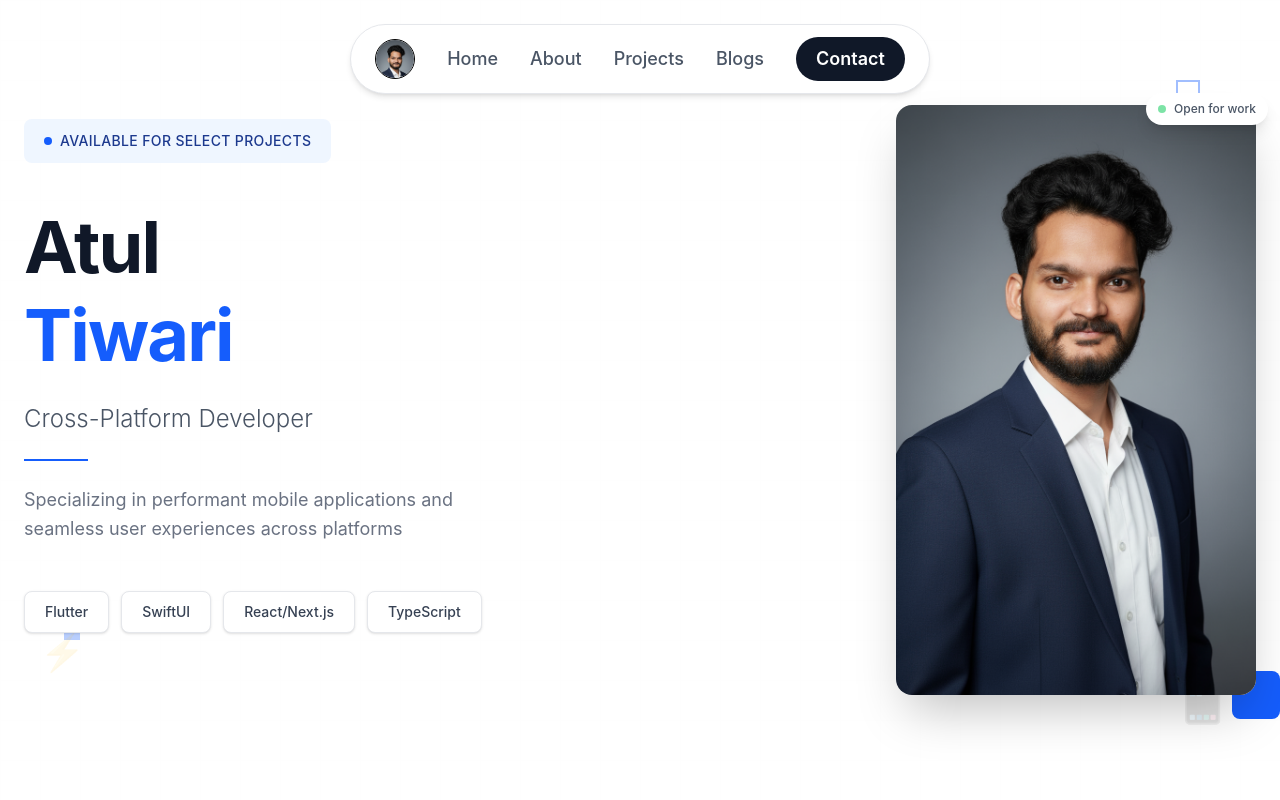
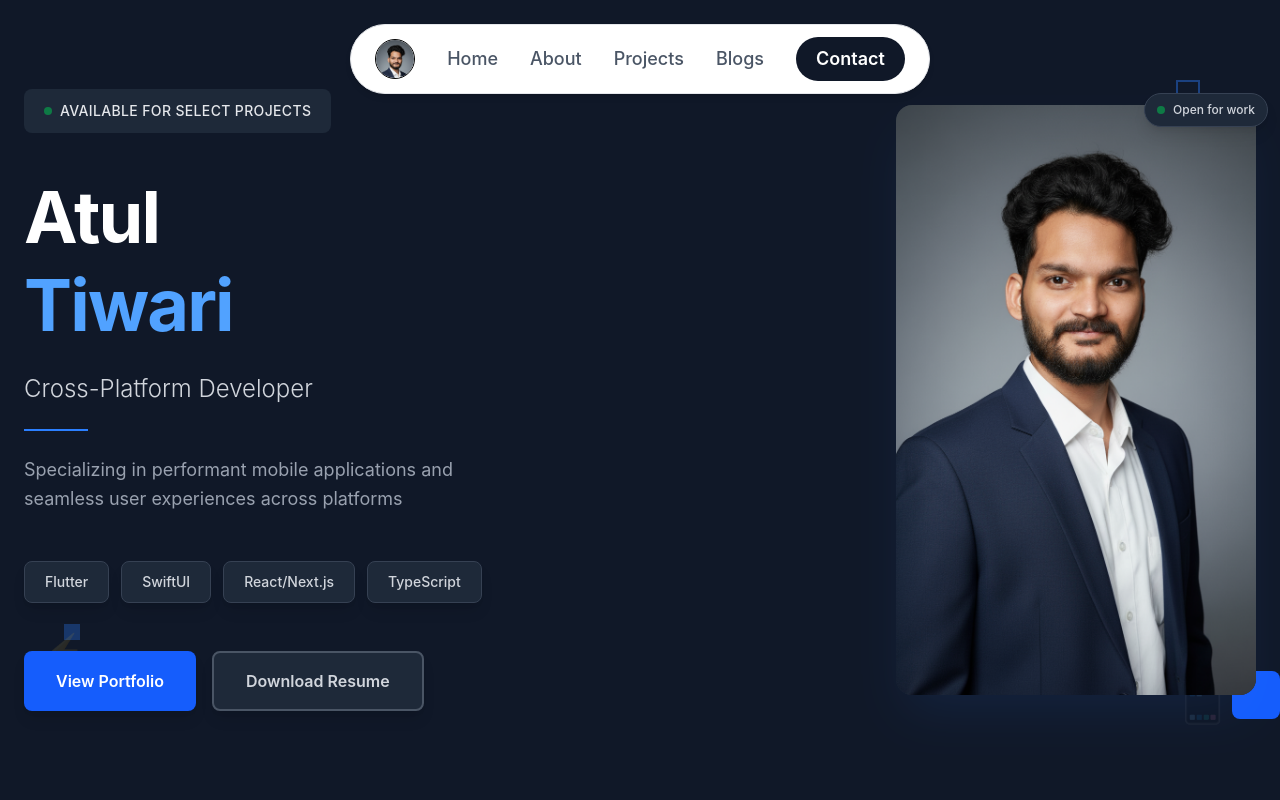
Before and after one commit to kajumac07/my-portfolio, a Next.js app: page / in a window 1280 px wide. Shown: the top 800 px of the page. Built offline with nearby package versions, Linux system fonts and the light colour scheme.

Commit message:
hero component redesign

```diff
--- a/components/HeroComponent.tsx
+++ b/components/HeroComponent.tsx
@@ -13,30 +13,30 @@ const Hero = () => {
   return (
     <section
       id="home"
-      className="min-h-screen bg-white relative overflow-hidden"
+      className="min-h-screen bg-gray-900 relative overflow-hidden"
     >
-      {/* Minimal Background Elements */}
-      <div className="absolute inset-0 bg-grid-pattern opacity-[0.02]"></div>
+      {/* Subtle Grid Pattern */}
+      <div className="absolute inset-0 bg-grid-white/[0.02]"></div>
 
       {/* Geometric Accents */}
-      <div className="absolute top-20 right-20 w-6 h-6 border-2 border-blue-600 opacity-40"></div>
-      <div className="absolute bottom-40 left-16 w-4 h-4 bg-blue-600 opacity-30"></div>
-      <div className="absolute top-1/2 right-32 w-8 h-8 border border-gray-300 opacity-50 rotate-45"></div>
+      <div className="absolute top-20 right-20 w-6 h-6 border-2 border-blue-500 opacity-40"></div>
+      <div className="absolute bottom-40 left-16 w-4 h-4 bg-blue-500 opacity-30"></div>
+      <div className="absolute top-1/2 right-32 w-8 h-8 border border-gray-600 opacity-50 rotate-45"></div>
 
       <div className="relative z-10 container mx-auto px-6 py-16 flex flex-col lg:flex-row items-center min-h-screen gap-16">
         {/* Left Content */}
         <div className="flex-1 text-center lg:text-left">
           {/* Professional Badge */}
           <div
-            className={`inline-flex items-center gap-3 bg-blue-50 rounded-lg px-5 py-3 mb-12 transition-all duration-700 delay-300 ${
+            className={`inline-flex items-center gap-3 bg-gray-800 rounded-lg px-5 py-3 mb-12 transition-all duration-700 delay-300 ${
               isVisible
                 ? "opacity-100 translate-y-0"
                 : "opacity-0 translate-y-4"
             }`}
           >
             <div className="flex items-center gap-2">
-              <span className="w-2 h-2 bg-blue-600 rounded-full"></span>
-              <span className="text-sm font-medium text-blue-900 tracking-wide uppercase">
+              <span className="w-2 h-2 bg-green-500 rounded-full animate-pulse"></span>
+              <span className="text-sm font-medium text-gray-200 tracking-wide uppercase">
                 Available for select projects
               </span>
             </div>
@@ -50,10 +50,10 @@ const Hero = () => {
                 : "opacity-0 translate-y-10"
             }`}
           >
-            <h1 className="text-5xl md:text-7xl font-bold text-gray-900 mb-4 tracking-tight">
+            <h1 className="text-5xl md:text-7xl font-bold text-white mb-4 tracking-tight">
               Atul
             </h1>
-            <h1 className="text-5xl md:text-7xl font-bold text-blue-600 mb-6 tracking-tight">
+            <h1 className="text-5xl md:text-7xl font-bold text-blue-400 mb-6 tracking-tight">
               Tiwari
             </h1>
           </div>
@@ -66,11 +66,11 @@ const Hero = () => {
                 : "opacity-0 translate-y-10"
             }`}
           >
-            <p className="text-xl md:text-2xl text-gray-600 font-light mb-4">
+            <p className="text-xl md:text-2xl text-gray-300 font-light mb-4">
               Cross-Platform Developer
             </p>
-            <div className="w-16 h-0.5 bg-blue-600 my-6"></div>
-            <p className="text-lg text-gray-500 max-w-md leading-relaxed">
+            <div className="w-16 h-0.5 bg-blue-500 my-6"></div>
+            <p className="text-lg text-gray-400 max-w-md leading-relaxed">
               Specializing in performant mobile applications and seamless user
               experiences across platforms
             </p>
@@ -88,7 +88,7 @@ const Hero = () => {
               (tech) => (
                 <div
                   key={tech}
-                  className="px-5 py-2.5 bg-white border border-gray-200 rounded-lg text-gray-700 text-sm font-medium hover:border-blue-600 hover:text-blue-600 transition-all duration-300 shadow-sm hover:shadow-md"
+                  className="px-5 py-2.5 bg-gray-800 border border-gray-700 rounded-lg text-gray-300 text-sm font-medium hover:border-blue-500 hover:text-blue-400 transition-all duration-300 shadow-lg hover:shadow-blue-500/20"
                 >
                   {tech}
                 </div>
@@ -97,24 +97,20 @@ const Hero = () => {
           </div>
 
           {/* CTA Buttons */}
-          {/* <div
+          <div
             className={`flex flex-col sm:flex-row gap-4 justify-center lg:justify-start transition-all duration-700 delay-1000 ${
               isVisible
                 ? "opacity-100 translate-y-0"
                 : "opacity-0 translate-y-10"
             }`}
           >
-            <button
-              id=""
-              className="bg-blue-600 text-white px-8 py-4 rounded-lg text-base font-semibold hover:bg-blue-700 transition-all duration-300 shadow-md hover:shadow-lg transform hover:-translate-y-0.5"
-            >
-              View Projects
+            <button className="bg-blue-600 text-white px-8 py-4 rounded-lg text-base font-semibold hover:bg-blue-500 transition-all duration-300 shadow-lg hover:shadow-blue-500/30 transform hover:-translate-y-0.5">
+              View Portfolio
             </button>
-            <button className="bg-white border-2 border-gray-300 text-gray-700 px-8 py-4 rounded-lg text-base font-semibold hover:border-blue-600 hover:text-blue-600 transition-all duration-300 shadow-sm hover:shadow-md">
+            <button className="bg-gray-800 border-2 border-gray-600 text-gray-300 px-8 py-4 rounded-lg text-base font-semibold hover:border-blue-500 hover:text-blue-400 transition-all duration-300 shadow-lg hover:shadow-lg">
               Download Resume
             </button>
           </div>
-         */}
         </div>
 
         {/* Right Image - Professional Frame */}
@@ -124,8 +120,8 @@ const Hero = () => {
           }`}
         >
           <div className="relative">
-            {/* Image Container with Professional Shadow */}
-            <div className="relative w-[300px] h-[492px] md:w-[360px] md:h-[590px] bg-white rounded-2xl overflow-hidden shadow-2xl">
+            {/* Image Container with Glow Effect */}
+            <div className="relative w-[300px] h-[492px] md:w-[360px] md:h-[590px] bg-gray-800 rounded-2xl overflow-hidden shadow-2xl shadow-blue-500/10">
               <Image
                 src="/professional2.png"
                 alt="Atul Tiwari - Cross-Platform Developer"
@@ -140,28 +136,15 @@ const Hero = () => {
             <div className="absolute -bottom-6 -right-6 w-12 h-12 bg-blue-600 rounded-lg -z-10"></div>
 
             {/* Status Indicator */}
-            <div className="absolute -top-3 -right-3 flex items-center gap-2 bg-white rounded-full px-3 py-2 shadow-lg">
+            <div className="absolute -top-3 -right-3 flex items-center gap-2 bg-gray-800 rounded-full px-3 py-2 shadow-lg border border-gray-700">
               <span className="w-2 h-2 bg-green-500 rounded-full animate-pulse"></span>
-              <span className="text-xs font-medium text-gray-600">
+              <span className="text-xs font-medium text-gray-300">
                 Open for work
               </span>
             </div>
           </div>
         </div>
       </div>
-
-      {/* Custom Styles */}
-      <style jsx>{`
-        .bg-grid-pattern {
-          background-image: linear-gradient(
-              to right,
-              #f0f0f0 1px,
-              transparent 1px
-            ),
-            linear-gradient(to bottom, #f0f0f0 1px, transparent 1px);
-          background-size: 40px 40px;
-        }
-      `}</style>
     </section>
   );
 };
```
